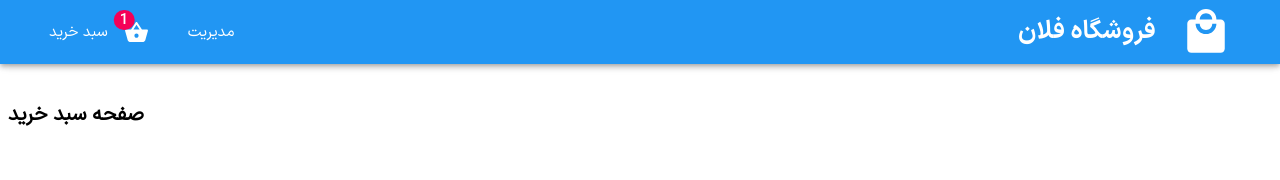
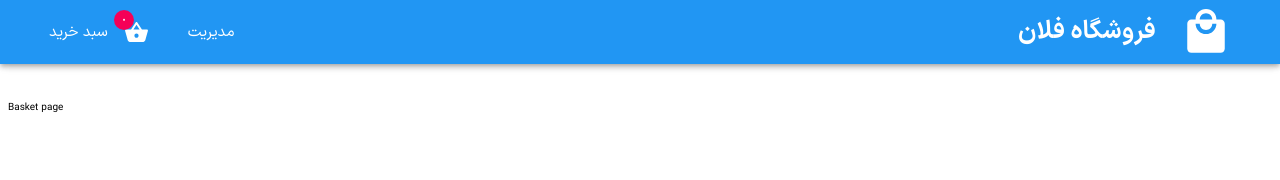
Before and after one commit to pouya-shekari/onlineShop-react-redux, a React (Create React App) app: page /basket in a window 1280 px wide. Shown: the top 180 px of the page. Built offline with nearby package versions, Linux system fonts and the light colour scheme; no server answers.

Commit message:
add product to basket

```diff
--- a/src/layout/UserLayout/components/Header/Header.component.js
+++ b/src/layout/UserLayout/components/Header/Header.component.js
@@ -5,7 +5,10 @@ import {Navigation} from 'components';
 import {PATHS} from 'configs/routes.config';
 import {LINKS} from './Header.config';
 import React from "react";
-
+import {connect} from "react-redux"
+import {removeFromCart} from "../../../../redux/actions/card.action"
+import {e2p} from "../../../../utils/LanguageNumberConvertor.utils"
+import { cartSelector } from "../../../../redux/selects/user.select"
 
 const useStyle = makeStyles((theme) => ({
         toolbar:{
@@ -44,7 +47,7 @@ const useStyle = makeStyles((theme) => ({
     })
 )
 
-const Header = (props) => {
+const HeaderLayout = (props) => {
     const classes = useStyle()
     return(
         <>
@@ -65,7 +68,7 @@ const Header = (props) => {
                             vertical: 'top',
                             horizontal: 'left',
                         }}
-                               badgeContent={1}
+                               badgeContent={e2p(''+props.userCart.reduce((acc,cv)=>acc+cv.count, 0))}
                                color="secondary">
                             <ShoppingBasket />
                         </Badge>
@@ -77,4 +80,8 @@ const Header = (props) => {
     )
 }
 
+const mapStateToProps = (state) => ({userCart:cartSelector(state)})
+const mapDispatchToProps = (dispatch) => ({removeFromCart:product => dispatch(removeFromCart(product))})
+
+const Header = connect(mapStateToProps, mapDispatchToProps)(HeaderLayout)
 export {Header}
--- a/src/pages/Basket/Basket.Page.js
+++ b/src/pages/Basket/Basket.Page.js
@@ -1,13 +1,13 @@
 import React from 'react'
 import {UserLayout} from "../../layout";
 
-const Basket = (props)=>{
-    return(
-        <>
-            <UserLayout>
-                <h1>صفحه سبد خرید</h1>
-            </UserLayout>
-        </>
+
+const Basket = (props) =>{
+
+    return (
+        <UserLayout>
+            Basket page
+        </UserLayout>
     )
 }
 
```
Also changed, not shown: src/assets/shop-logo.svg (added).
